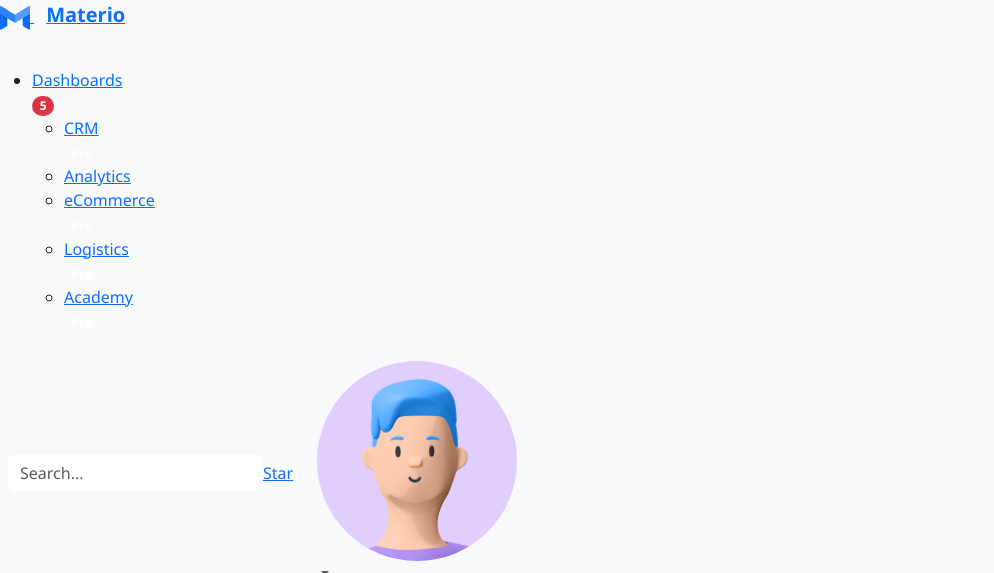
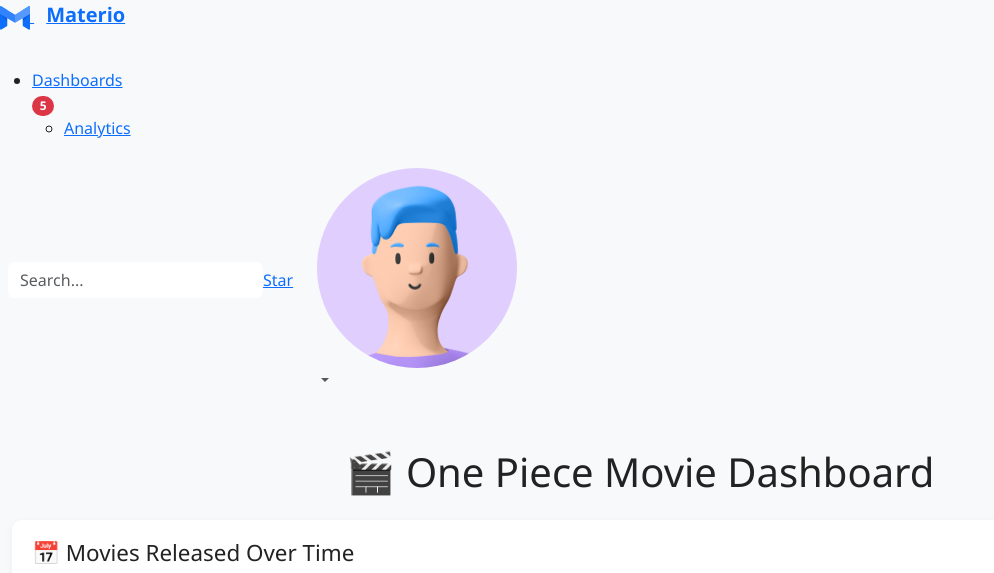
Before and after one commit to ZuLu29/materio, a Django app: page / in a window 1280 px wide. Shown: the top 573 px of the page, without its empty margins (0-994 px from the left). Run offline with Django 5.2, Linux system fonts and the light colour scheme; data that the repository does not hold is empty; some libraries are stand-ins or nearby versions.

Commit message:
ito pala pinaka final

```diff
--- a/templates/layout/partials/menu/vertical/vertical_menu.html
+++ b/templates/layout/partials/menu/vertical/vertical_menu.html
@@ -27,35 +27,13 @@
         <span class="badge bg-danger rounded-pill ms-auto">5</span>
       </a>
       <ul class="menu-sub">
-        <li class="menu-item">
-          <a href="{% get_theme_variables 'live_preview' %}dashboard/crm/" class="menu-link" target="_blank">
-            <div class="text-truncate" data-i18n="CRM">CRM</div>
-            <span class="badge bg-label-primary fs-tiny rounded-pill ms-auto">Pro</span>
-          </a>
-        </li>
+
         <li class="menu-item {% if 'index' == request.resolver_match.url_name %}active{% endif %}">
           <a href="{% url 'index' %}" class="menu-link">
             <div class="text-truncate" data-i18n="Analytics">Analytics</div>
           </a>
         </li>
-        <li class="menu-item">
-          <a href="{% get_theme_variables 'live_preview' %}app/ecommerce/dashboard/" class="menu-link" target="_blank">
-            <div class="text-truncate" data-i18n="eCommerce">eCommerce</div>
-            <span class="badge bg-label-primary fs-tiny rounded-pill ms-auto">Pro</span>
-          </a>
-        </li>
-        <li class="menu-item">
-          <a href="{% get_theme_variables 'live_preview' %}app/logistics/dashboard/" class="menu-link" target="_blank">
-            <div class="text-truncate" data-i18n="Logistics">Logistics</div>
-            <span class="badge bg-label-primary fs-tiny rounded-pill ms-auto">Pro</span>
-          </a>
-        </li>
-        <li class="menu-item">
-          <a href="{% get_theme_variables 'live_preview' %}app/academy/dashboard/" class="menu-link" target="_blank">
-            <div class="text-truncate" data-i18n="Academy">Academy</div>
-            <span class="badge bg-label-primary fs-tiny rounded-pill ms-auto">Pro</span>
-          </a>
-        </li>
+
       </ul>
     </li>
   </ul>
```
